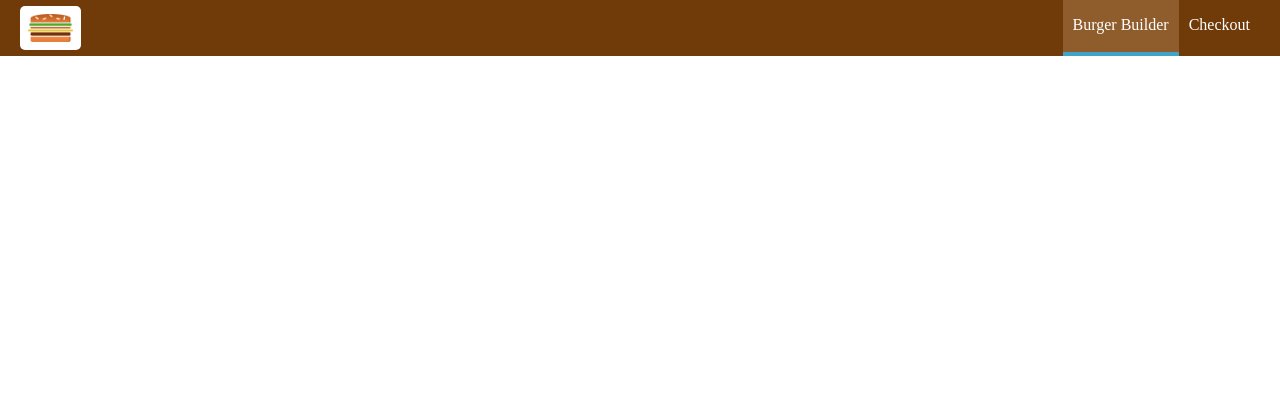
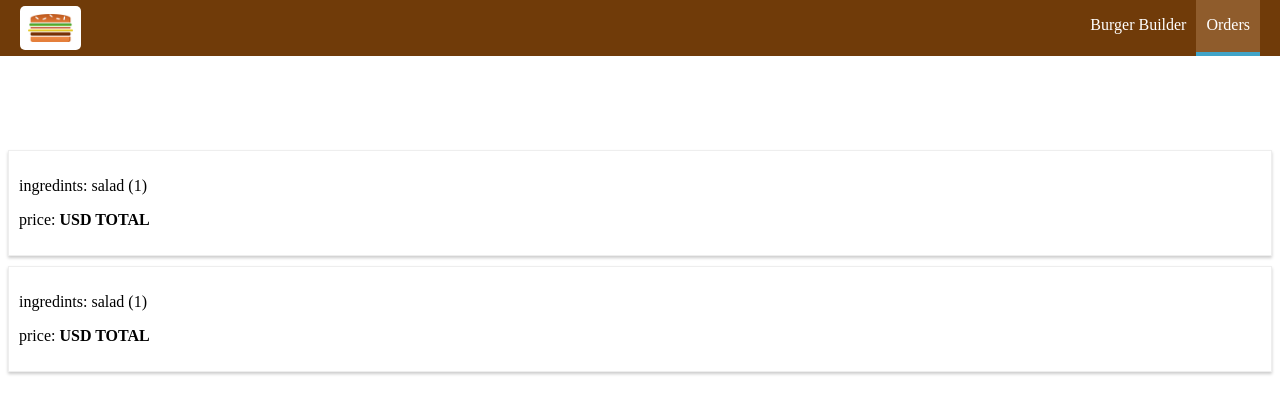
Before and after one commit to Healy218/burger-builder, a React (Create React App) app: page /orders in a window 1280 px wide. Shown: the top 414 px of the page. Built offline with nearby package versions, Linux system fonts and the light colour scheme; no server answers.

Commit message:
updated orders

```diff
--- a/src/App.js
+++ b/src/App.js
@@ -3,6 +3,7 @@ import {Route, Switch} from 'react-router-dom';
 import Layout from './hoc/Layout/Layout';
 import BurgerBuilder from './containers/BurgerBuilder/BurgerBuilder';
 import CheckOut from './containers/Checkout/Checkout';
+import Orders from './containers/Orders/Orders';
 
 class App extends Component {
   render () {
@@ -11,6 +12,7 @@ class App extends Component {
         <Layout>
           <Switch>
           <Route path="/checkout" component={CheckOut} />
+          <Route path="/orders" component={Orders} />
           <Route path="/" exact component={BurgerBuilder} />
           </Switch>
         </Layout>
--- a/src/components/Navigation/NavigationItems/NavigationItem/NavigationItem.js
+++ b/src/components/Navigation/NavigationItems/NavigationItem/NavigationItem.js
@@ -1,12 +1,13 @@
 import React from 'react';
 import classes from './NavigationItem.module.css';
+import { NavLink } from 'react-router-dom';
 
 const navigationItem = (props) => (
     <li className={classes.NavigationItem}>
-        <a
-            href={props.link}
-            className={props.active ? classes.active : null}>{props.children}
-        </a>
+        <NavLink
+            to={props.link}
+            exact
+            activeClassName={classes.active}>{props.children}</NavLink>
     </li>
 );
 
--- a/src/components/Navigation/NavigationItems/NavigationItems.js
+++ b/src/components/Navigation/NavigationItems/NavigationItems.js
@@ -4,8 +4,8 @@ import NavigationItem from './NavigationItem/NavigationItem';
 
 const navigationItems = () => (
     <ul className={classes.NavigationItems}>
-        <NavigationItem link="/" active>Burger Builder</NavigationItem>
-        <NavigationItem link="/">Checkout</NavigationItem>
+        <NavigationItem link="/">Burger Builder</NavigationItem>
+        <NavigationItem link="/orders">Orders</NavigationItem>
     </ul>
 );
 
--- /dev/null
+++ b/src/components/Order/Order.js
@@ -0,0 +1,11 @@
+import React from 'react';
+import classes from './Order.module.css';
+
+const order = (props) => (
+        <div className={classes.Order}>
+            <p>ingredints: salad (1)</p>
+            <p>price: <strong>USD TOTAL</strong></p>
+        </div>
+);
+
+export default order;
--- /dev/null
+++ b/src/components/Order/Order.module.css
@@ -0,0 +1,8 @@
+.Order {
+    width: 100%;
+    border: 1px solid #eee;
+    box-shadow: 0 2px 3px #ccc;
+    padding: 10px;
+    margin: 10px auto;
+    box-sizing: border-box;
+}
--- a/src/containers/Checkout/Checkout.js
+++ b/src/containers/Checkout/Checkout.js
@@ -41,7 +41,7 @@ class Checkout extends Component {
                     checkoutContinued={this.checkoutContinuedHandler}/>
                 <Route
                     path={this.props.match.path + '/contact-data'}
-                    render={() => (<ContactData ingredients={this.state.ingredients} price={this.state.totalPrice}/>)} />
+                    render={(props) => (<ContactData ingredients={this.state.ingredients} price={this.state.totalPrice} {...props}/>)} />
             </div>
         );
     }
--- a/src/containers/Checkout/ContactData/ContactData.js
+++ b/src/containers/Checkout/ContactData/ContactData.js
@@ -1,5 +1,5 @@
 import React, { Component } from 'react';
-
+import Spinner from '../../../components/UI/Spinner/Spinner';
 import Button from '../../../components/UI/Button/Button';
 import classes from './ContactData.module.css';
 import axios from '../../../axios-orders';
@@ -35,6 +35,7 @@ class ContactData extends Component {
         axios.post('/orders.json', order)
             .then(response => {
                 this.setState({ loading: false});
+                this.props.history.push('/');
             })
             .catch(error => {
                 this.setState({ loading: false});
@@ -42,16 +43,22 @@ class ContactData extends Component {
     }
 
     render () {
-        return(
-            <div className={classes.ContactData}>
-                <h4>Enter Your Contact Data</h4>
-                <form>
+        let form = (
+            <form>
                     <input className={classes.Input} type="text" name="name" placeholder="Your name" />
                     <input className={classes.Input} type="text" name="email" placeholder="Your email" />
                     <input className={classes.Input} type="text" name="street" placeholder="Your street" />
                     <input className={classes.Input} type="text" name="postal" placeholder="Your postal code" />
                     <Button btnType="Success" clicked={this.orderHandler}>Order</Button>
                 </form>
+        );
+        if (this.state.loading) {
+            form = <Spinner />;
+        }
+        return(
+            <div className={classes.ContactData}>
+                <h4>Enter Your Contact Data</h4>
+                {form}
             </div>
         );
     }
--- /dev/null
+++ b/src/containers/Orders/Orders.js
@@ -0,0 +1,21 @@
+import React, { Component } from 'react';
+import Order from '../../components/Order/Order';
+import axios from '../../axios-orders';
+
+class Orders extends Component {
+    componentDidMount () {
+        axios.get()
+    }
+
+    render () {
+        return(
+            <div>
+                <Order />
+                <Order />
+            </div>
+        );
+
+    }
+}
+
+export default Orders;
```
